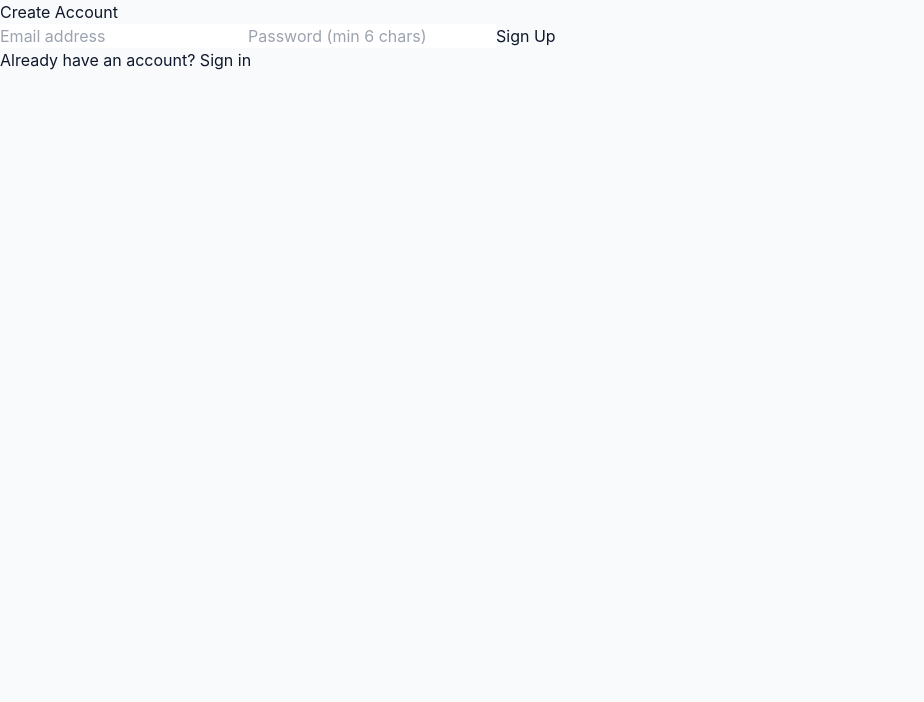
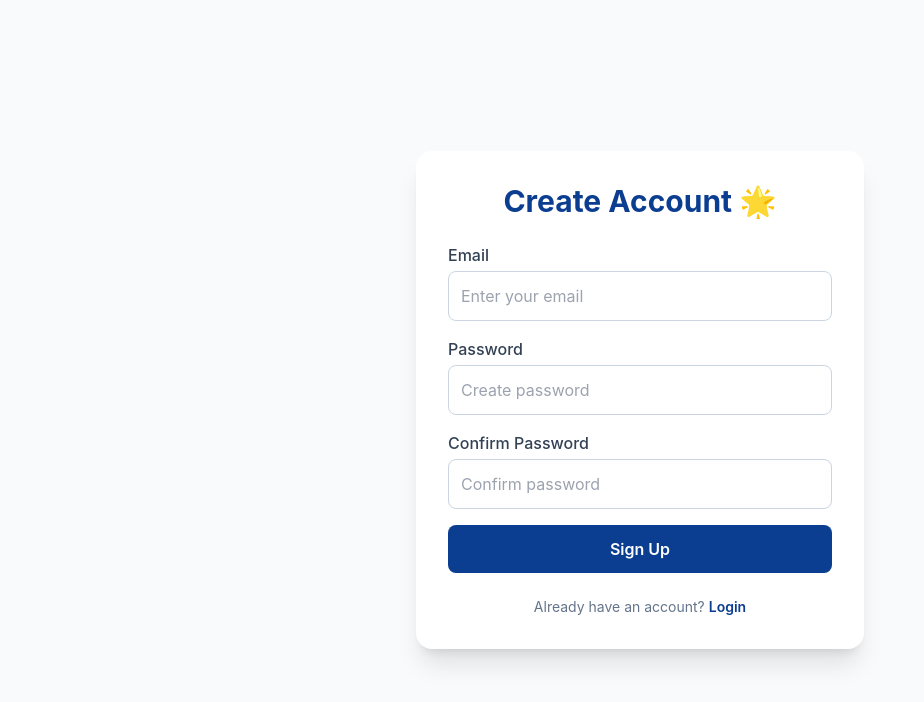
Before and after one commit to Lightcomputerstechnology/WishhoffRichies, a Next.js app: page /signup in a window 1280 px wide. Shown: the top 702 px of the page, without its empty margins (0-924 px from the left). Built offline with nearby package versions, Linux system fonts and the light colour scheme; no server answers.

Commit message:
Update signup.js

```diff
--- a/pages/signup.js
+++ b/pages/signup.js
@@ -1,59 +1,123 @@
-import { useState } from 'react'
-import { useRouter } from 'next/router'
-import { supabase } from '../utils/supabaseClient'
+"use client";
+import { useState } from "react";
+import { useRouter } from "next/router";
+import Link from "next/link";
+import { supabase } from "../lib/supabaseClient";
+import Head from "next/head";
 
-export default function Signup() {
-  const router = useRouter()
-  const [email, setEmail] = useState('')
-  const [password, setPassword] = useState('')
-  const [loading, setLoading] = useState(false)
-  const [error, setError] = useState(null)
+export default function SignupPage() {
+  const router = useRouter();
+  const [email, setEmail] = useState("");
+  const [password, setPassword] = useState("");
+  const [confirm, setConfirm] = useState("");
+  const [error, setError] = useState("");
+  const [loading, setLoading] = useState(false);
 
   const handleSignup = async (e) => {
-    e.preventDefault()
-    setLoading(true)
-    setError(null)
+    e.preventDefault();
+    setError("");
+    if (password !== confirm) {
+      setError("Passwords do not match.");
+      return;
+    }
 
+    setLoading(true);
+    try {
       const { data, error } = await supabase.auth.signUp({
         email,
         password,
-    })
+      });
 
-    setLoading(false)
-
-    if (error) {
-      setError(error.message)
-    } else {
-      router.push('/explore')
+      if (error) throw error;
+      router.push("/login");
+    } catch (err) {
+      console.error("Signup error:", err.message);
+      setError(err.message);
+    } finally {
+      setLoading(false);
     }
-  }
+  };
 
   return (
-    <div className="auth-container">
-      <h2>Create Account</h2>
-      <form onSubmit={handleSignup}>
+    <>
+      <Head>
+        <title>Sign Up | LightTech Wishes</title>
+      </Head>
+
+      <main className="flex flex-col items-center justify-center min-h-screen bg-gray-50 dark:bg-slate-900 px-6">
+        <div className="bg-white dark:bg-slate-800 shadow-xl rounded-2xl p-8 w-full max-w-md">
+          <h1 className="text-3xl font-bold text-center text-primary dark:text-blue-400 mb-6">
+            Create Account 🌟
+          </h1>
+
+          <form onSubmit={handleSignup} className="flex flex-col gap-4">
+            <div>
+              <label className="block font-medium text-slate-700 dark:text-slate-200 mb-1">
+                Email
+              </label>
               <input
                 type="email"
-          placeholder="Email address"
                 value={email}
                 onChange={(e) => setEmail(e.target.value)}
                 required
+                className="w-full p-3 rounded-lg border border-slate-300 dark:border-slate-600 focus:ring-2 focus:ring-primary focus:outline-none"
+                placeholder="Enter your email"
               />
+            </div>
+
+            <div>
+              <label className="block font-medium text-slate-700 dark:text-slate-200 mb-1">
+                Password
+              </label>
               <input
                 type="password"
-          placeholder="Password (min 6 chars)"
                 value={password}
                 onChange={(e) => setPassword(e.target.value)}
                 required
+                className="w-full p-3 rounded-lg border border-slate-300 dark:border-slate-600 focus:ring-2 focus:ring-primary focus:outline-none"
+                placeholder="Create password"
               />
-        <button type="submit" disabled={loading}>
-          {loading ? 'Creating account...' : 'Sign Up'}
+            </div>
+
+            <div>
+              <label className="block font-medium text-slate-700 dark:text-slate-200 mb-1">
+                Confirm Password
+              </label>
+              <input
+                type="password"
+                value={confirm}
+                onChange={(e) => setConfirm(e.target.value)}
+                required
+                className="w-full p-3 rounded-lg border border-slate-300 dark:border-slate-600 focus:ring-2 focus:ring-primary focus:outline-none"
+                placeholder="Confirm password"
+              />
+            </div>
+
+            {error && <p className="text-red-500 text-sm text-center">{error}</p>}
+
+            <button
+              type="submit"
+              disabled={loading}
+              className={`w-full py-3 rounded-lg font-semibold text-white transition ${
+                loading
+                  ? "bg-gray-400 cursor-not-allowed"
+                  : "bg-primary hover:bg-primary/90"
+              }`}
+            >
+              {loading ? "Creating Account..." : "Sign Up"}
             </button>
           </form>
-      {error && <p className="error">{error}</p>}
+
+          <div className="text-center mt-6 text-sm text-slate-500 dark:text-slate-400">
             <p>
-        Already have an account? <a href="/login">Sign in</a>
+              Already have an account?{" "}
+              <Link href="/login" className="text-primary dark:text-blue-400 font-semibold">
+                Login
+              </Link>
             </p>
           </div>
-  )
+        </div>
+      </main>
+    </>
+  );
 }
```
Lines whose indentation alone changed are shown as unchanged.
